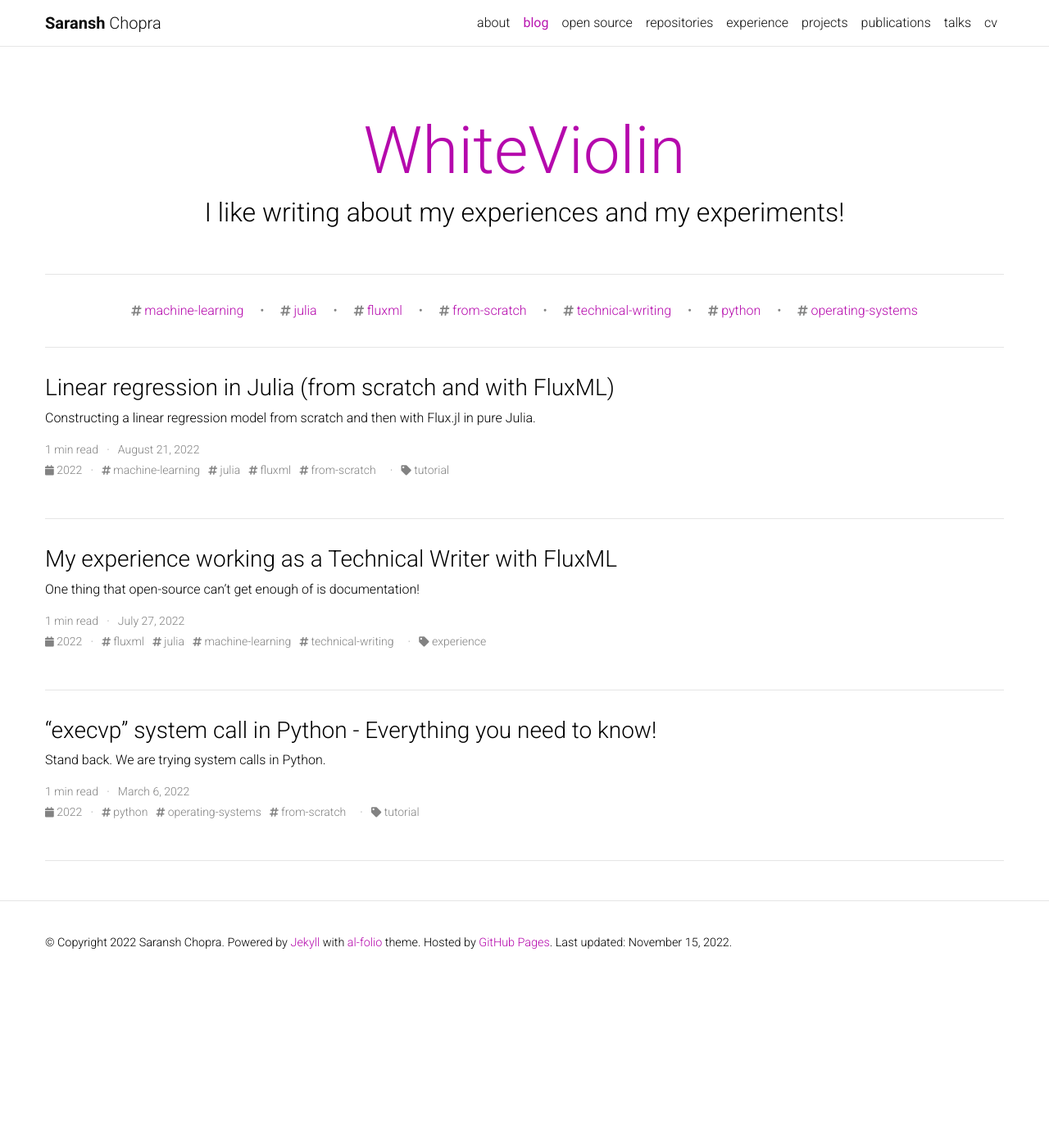
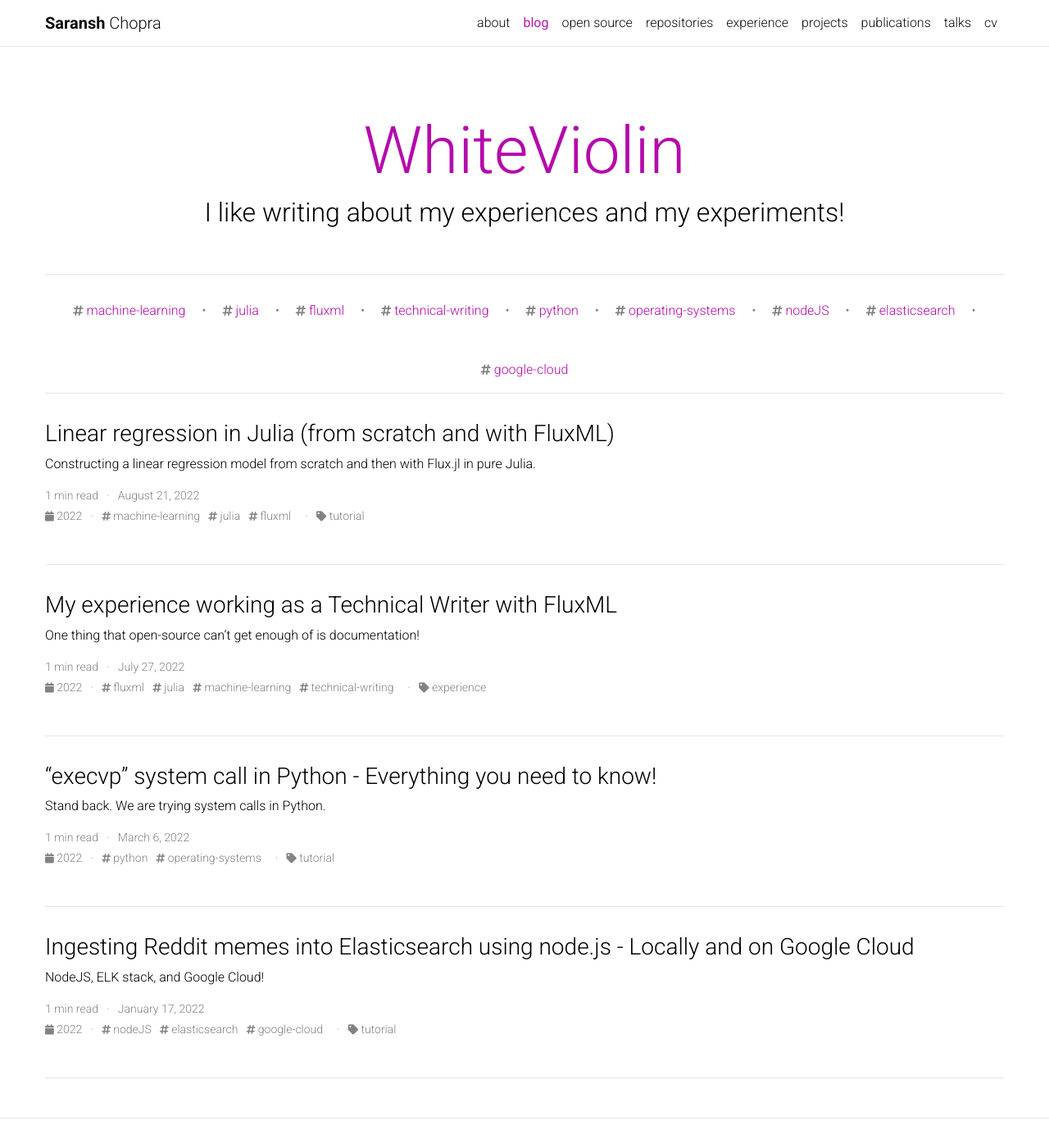
Before and after one commit to Saransh-cpp/Saransh-cpp.github.io, a Jekyll site: the page built from blog/index.html, in a window 1280 px wide and 1400 px high. Shown: the whole window at 82% size. Built offline with Jekyll 4.4.1, drawn with Linux system fonts in a browser that asks for light colours; the list of posts is cut into pages by our own code; comment, search, counter and statistics services are not loaded; a style sheet for code colours, icons or effects is not loaded.

Commit message:
Partially migrate elk blog

```diff
--- a/_config.yml
+++ b/_config.yml
@@ -211,7 +211,17 @@ jekyll-archives:
     tag: '/blog/tag/:name/'
     category: '/blog/category/:name/'
 
-display_tags: ['machine-learning', 'julia', 'fluxml', 'from-scratch', 'technical-writing', 'python', 'operating-systems'] # this tags will be dispalyed on the front page of your blog
+display_tags: [
+  'machine-learning',
+  'julia',
+  'fluxml',
+  'technical-writing',
+  'python',
+  'operating-systems',
+  'nodeJS',
+  'elasticsearch',
+  'google-cloud'
+] # this tags will be dispalyed on the front page of your blog
 
 # -----------------------------------------------------------------------------
 # Jekyll Scholar
```
Also changed, not shown: _posts/2022-01-17-elk-node.md (added, +98 -0 lines), _posts/2022-03-06-execvp.md (+1 -1 lines), _posts/2022-08-21-linear-regression.md (+1 -1 lines).
